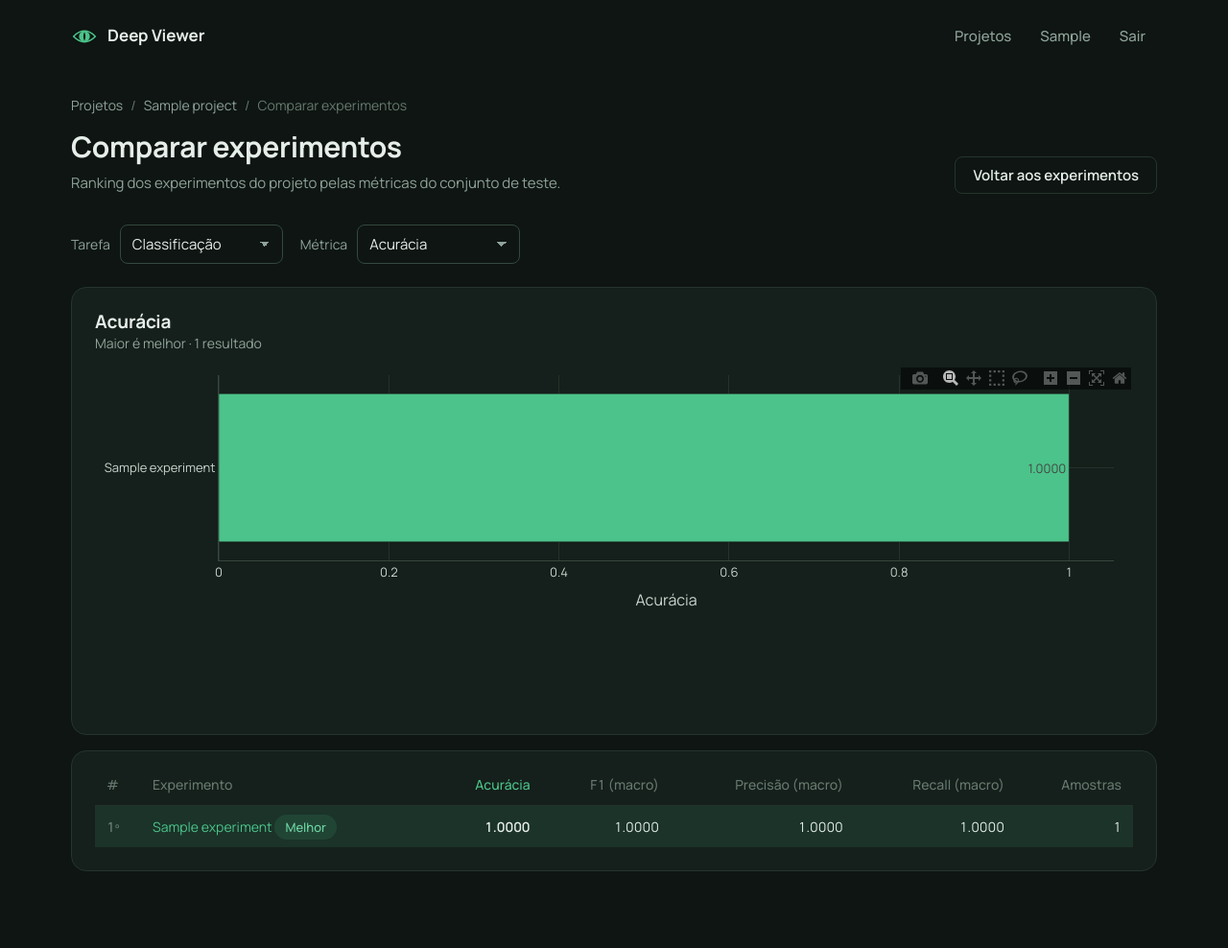
After one commit to jopegl/deep-viewer, a Django app: page /projects/1/ranking/ in a window 1280 px wide. The commit adds this page. Shown: the whole page at 96% size. Run offline with Django 5.2, Linux system fonts and the light colour scheme; a user stored in the database is signed in; tables that the repository leaves empty hold one stand-in row (values such as "Sample post"); some libraries are stand-ins or nearby versions.

Commit message:
feat: ranking de experimentos

```diff
--- a/analyses/services/charts.py
+++ b/analyses/services/charts.py
@@ -193,3 +193,18 @@ def true_vs_predicted_chart(df):
     ))
     fig.update_layout(title="Real x predito", xaxis_title="Valor real", yaxis_title="Valor predito")
     return _to_html(fig, animate=True)
+
+def ranking_chart(labels, values, metric_label):
+    colors = ["#4cc38a"] + ["#35473f"] * (len(values) - 1)
+    fig = go.Figure(go.Bar(
+        x=values,
+        y=labels,
+        orientation="h",
+        marker_color=colors,
+        text=[f"{value:.4f}" for value in values],
+        textposition="auto",
+        hovertemplate="%{y}: %{x:.4f}<extra></extra>",
+    ))
+    fig.update_layout(xaxis_title=metric_label, height=max(260, 52 * len(labels) + 90), showlegend=False)
+    fig.update_yaxes(autorange="reversed", automargin=True)
+    return _to_html(fig)
--- a/analyses/services/ranking.py
+++ b/analyses/services/ranking.py
@@ -1,4 +1,4 @@
-from experiments.models import Output
+from experiments.models import Output, TaskType
 
 from .tasks import get_analysis
 
@@ -25,3 +25,13 @@ def rank_experiments(project, task, metric, output_name=None):
     for position, row in enumerate(rows, start=1):
         row["position"] = position
     return rows
+
+
+def ranking_tasks(project):
+    used = set(Output.objects.filter(experiment__project=project).values_list("task", flat=True))
+    return [task for task in TaskType.values if task in used]
+
+
+def ranking_outputs(project, task):
+    names = Output.objects.filter(experiment__project=project, task=task).values_list("name", flat=True)
+    return sorted(set(names))
--- a/analyses/urls.py
+++ b/analyses/urls.py
@@ -4,4 +4,5 @@ from . import views
 
 urlpatterns = [
     path("experiments/<int:pk>/results/", views.experiment_results, name="experiment_results"),
+    path("projects/<int:pk>/ranking/", views.project_ranking, name="project_ranking"),
 ]
--- a/analyses/views.py
+++ b/analyses/views.py
@@ -1,10 +1,15 @@
 from django.contrib.auth.decorators import login_required
 from django.shortcuts import get_object_or_404, render
 
-from experiments.models import Experiment
+from experiments.models import Experiment, Project, TaskType
 
-from .services.charts import training_curve, training_metric_names
+from .services.charts import ranking_chart, training_curve, training_metric_names
+from .services.ranking import rank_experiments, ranking_outputs, ranking_tasks
 from .services.tasks import get_analysis
+
+
+def _choose(value, options):
+    return value if value in options else options[0]
 
 
 @login_required
@@ -34,3 +39,54 @@ def experiment_results(request, pk):
         "worst_errors": analysis["worst_errors"] if analysis else [],
         "test_template": analysis["template_name"] if analysis else None,
     })
+
+@login_required
+def project_ranking(request, pk):
+    project = get_object_or_404(Project, pk=pk, analyst=request.user)
+    tasks = ranking_tasks(project)
+    context = {
+        "project": project,
+        "tasks": [(task, TaskType(task).label) for task in tasks],
+    }
+    if not tasks:
+        return render(request, "analyses/project_ranking.html", context)
+
+    task = _choose(request.GET.get("task"), tasks)
+    analysis = get_analysis(task)
+    metric = _choose(request.GET.get("metric"), list(analysis.ranking_metrics))
+
+    output_names = ranking_outputs(project, task)
+    output_name = request.GET.get("output", "")
+    if output_name not in output_names:
+        output_name = ""
+    show_output = not output_name and len(output_names) > 1
+
+    columns = [
+        {"key": key, "label": label, "selected": key == metric}
+        for key, label in analysis.ranking_metrics.items()
+    ]
+    rows = rank_experiments(project, task, metric, output_name or None)
+    for row in rows:
+        name = row["experiment"].name
+        row["label"] = f"{name} · {row['output'].name}" if show_output else name
+        row["cells"] = [
+            {"value": row["metrics"][column["key"]], "selected": column["selected"]}
+            for column in columns
+        ]
+
+    metric_label = analysis.ranking_metrics[metric]
+    context.update({
+        "task": task,
+        "metric": metric,
+        "metric_label": metric_label,
+        "columns": columns,
+        "output_names": output_names,
+        "output_name": output_name,
+        "show_output": show_output,
+        "lower_is_better": metric in analysis.lower_is_better,
+        "rows": rows,
+        "chart": ranking_chart(
+            [row["label"] for row in rows], [row["value"] for row in rows], metric_label
+        ) if rows else None,
+    })
+    return render(request, "analyses/project_ranking.html", context)
--- a/static/css/app.css
+++ b/static/css/app.css
@@ -709,6 +709,37 @@ code {
 .table-error {
   color: var(--danger);
   font-weight: 600;
+}
+
+.table tr.is-best td {
+  background: var(--green-soft);
+}
+
+.table th.is-selected {
+  color: var(--green);
+}
+
+.table td.is-selected {
+  color: var(--text);
+  font-weight: 600;
+}
+
+.rank-pos {
+  width: 48px;
+  color: var(--faint);
+  font-weight: 600;
+}
+
+.ranking-filters {
+  flex-wrap: wrap;
+  gap: 10px 18px;
+  margin-bottom: 24px;
+}
+
+.ranking-filters .filter-pair {
+  display: flex;
+  align-items: center;
+  gap: 10px;
 }
 
 /* forms */
--- /dev/null
+++ b/templates/analyses/project_ranking.html
@@ -0,0 +1,118 @@
+{% extends "base.html" %}
+
+{% block title %}Comparar experimentos | {{ project.name }} | Deep Viewer{% endblock %}
+{% block body_class %}{% if request.GET %}is-reload{% endif %}{% endblock %}
+
+{% block content %}
+  <nav class="crumbs" aria-label="Você está em">
+    <a href="{% url 'project_list' %}">Projetos</a>
+    <span>/</span>
+    <a href="{% url 'experiment_list' project.pk %}">{{ project.name }}</a>
+    <span>/</span>
+    <span>Comparar experimentos</span>
+  </nav>
+
+  <div class="page-head">
+    <div>
+      <h1>Comparar experimentos</h1>
+      <p class="lead">Ranking dos experimentos do projeto pelas métricas do conjunto de teste.</p>
+    </div>
+    <a class="btn btn-ghost" href="{% url 'experiment_list' project.pk %}">Voltar aos experimentos</a>
+  </div>
+
+  {% if not tasks %}
+    <div class="empty">
+      <h3>Nenhum resultado de teste ainda</h3>
+      <p>Importe as planilhas de teste dos experimentos para compará-los.</p>
+      <a class="btn btn-primary" href="{% url 'experiment_list' project.pk %}">Ver experimentos</a>
+    </div>
+  {% else %}
+    <form method="get" class="inline-form ranking-filters">
+      <div class="filter-pair">
+        <label for="task">Tarefa</label>
+        <select class="select" name="task" id="task" onchange="this.form.submit()">
+          {% for value, label in tasks %}
+            <option value="{{ value }}"{% if value == task %} selected{% endif %}>{{ label }}</option>
+          {% endfor %}
+        </select>
+      </div>
+      <div class="filter-pair">
+        <label for="metric">Métrica</label>
+        <select class="select" name="metric" id="metric" onchange="this.form.submit()">
+          {% for column in columns %}
+            <option value="{{ column.key }}"{% if column.selected %} selected{% endif %}>{{ column.label }}</option>
+          {% endfor %}
+        </select>
+      </div>
+      {% if output_names|length > 1 %}
+        <div class="filter-pair">
+          <label for="output">Saída</label>
+          <select class="select" name="output" id="output" onchange="this.form.submit()">
+            <option value="">Todas</option>
+            {% for name in output_names %}
+              <option value="{{ name }}"{% if name == output_name %} selected{% endif %}>{{ name }}</option>
+            {% endfor %}
+          </select>
+        </div>
+      {% endif %}
+      <noscript><button type="submit" class="btn btn-ghost btn-sm">Comparar</button></noscript>
+    </form>
+
+    {% if rows %}
+      <div class="panel">
+        <div class="panel-head">
+          <div>
+            <h2>{{ metric_label }}</h2>
+            <p>{% if lower_is_better %}Menor é melhor{% else %}Maior é melhor{% endif %} · {{ rows|length }} resultado{{ rows|length|pluralize }}</p>
+          </div>
+        </div>
+        <div class="chart">{{ chart|safe }}</div>
+      </div>
+
+      <div class="panel">
+        <table class="table">
+          <thead>
+            <tr>
+              <th>#</th>
+              <th>Experimento</th>
+              {% if show_output %}
+                <th>Saída</th>
+              {% endif %}
+              {% for column in columns %}
+                <th class="num{% if column.selected %} is-selected{% endif %}">{{ column.label }}</th>
+              {% endfor %}
+              <th class="num">Amostras</th>
+            </tr>
+          </thead>
+          <tbody>
+            {% for row in rows %}
+              <tr{% if row.position == 1 %} class="is-best"{% endif %}>
+                <td class="rank-pos">{{ row.position }}º</td>
+                <td>
+                  <a href="{% url 'experiment_results' row.experiment.pk %}?output={{ row.output.name|urlencode }}#teste">{{ row.experiment.name }}</a>
+                  {% if row.position == 1 %}
+                    <span class="tag tag-task">Melhor</span>
+                  {% endif %}
+                </td>
+                {% if show_output %}
+                  <td>{{ row.output.name }}</td>
+                {% endif %}
+                {% for cell in row.cells %}
+                  <td class="num{% if cell.selected %} is-selected{% endif %}">
+                    {% if cell.value is not None %}{{ cell.value|floatformat:4 }}{% else %}-{% endif %}
+                  </td>
+                {% endfor %}
+                <td class="num">{{ row.metrics.n_samples }}</td>
+              </tr>
+            {% endfor %}
+          </tbody>
+        </table>
+      </div>
+    {% else %}
+      <div class="empty">
+        <h3>Nenhum experimento tem essa métrica</h3>
+        <p>Escolha outra métrica ou outra saída.</p>
+      </div>
+    {% endif %}
+  {% endif %}
+{% endblock %}
--- a/templates/experiments/experimentsList.html
+++ b/templates/experiments/experimentsList.html
@@ -18,7 +18,10 @@
         <p class="lead">{{ project.description }}</p>
       {% endif %}
     </div>
-    <a class="btn btn-primary" href="{% url 'experiment_create' project.pk %}">Novo experimento</a>
+    <div class="form-actions">
+      <a class="btn btn-ghost" href="{% url 'project_ranking' project.pk %}">Comparar experimentos</a>
+      <a class="btn btn-primary" href="{% url 'experiment_create' project.pk %}">Novo experimento</a>
+    </div>
   </div>
 
   {% if total_count %}
```
Also changed, not shown: analyses/tests.py (+51 -0 lines), README.md.
